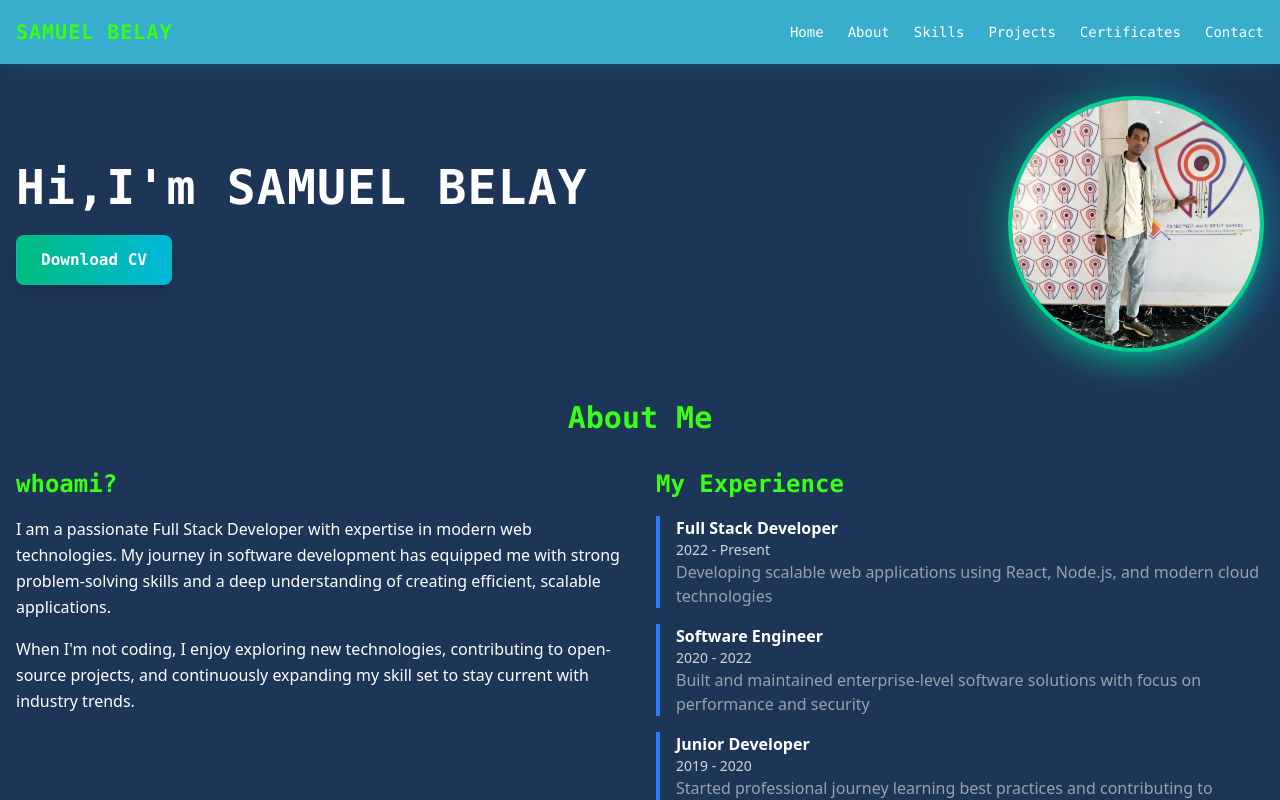
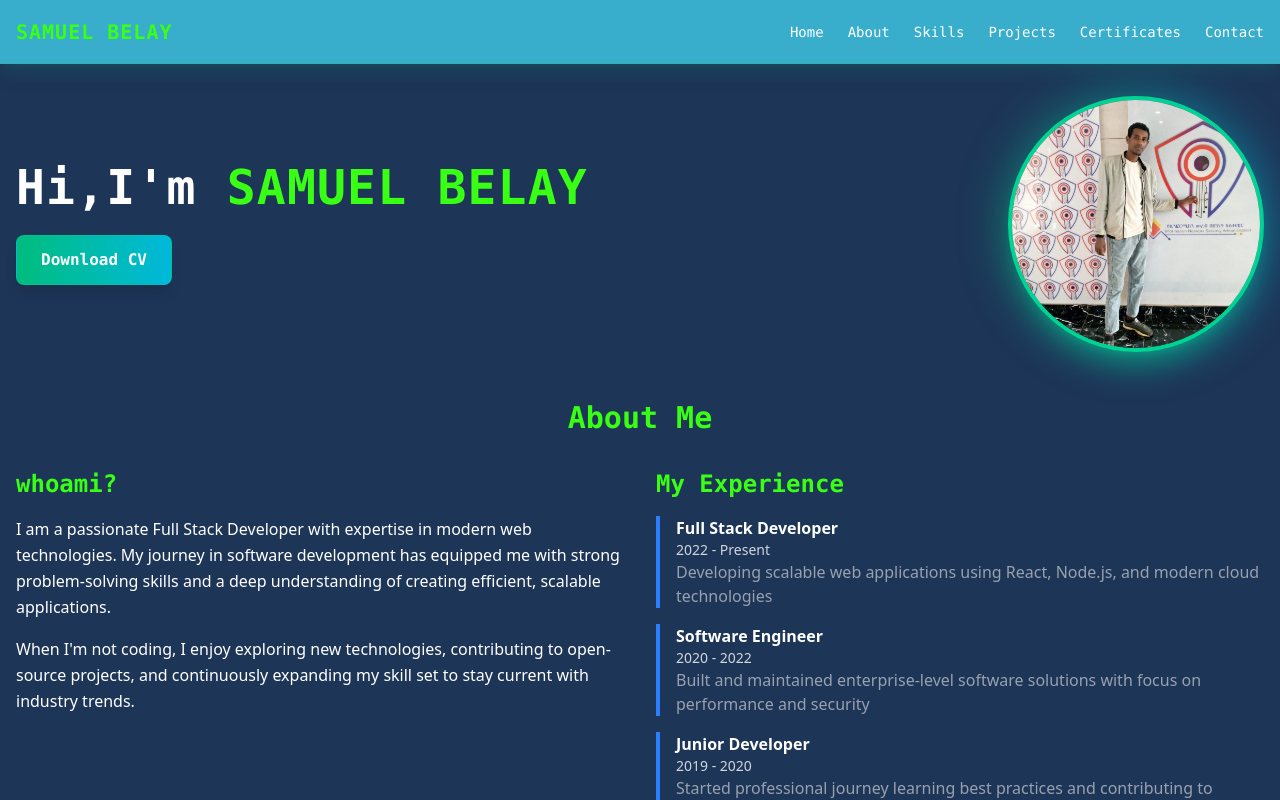
Before and after one commit to Anonimize4/mini-project-, a React (Vite) app: page / in a window 1280 px wide. Shown: the top 800 px of the page. Built offline with nearby package versions, Linux system fonts and the light colour scheme.

Commit message:
some text has been changed

```diff
--- a/src/components/HomeSection.tsx
+++ b/src/components/HomeSection.tsx
@@ -14,9 +14,10 @@ const HomeSection = () => {
             initial={{ opacity: 0, y: -20 }}
             animate={{ opacity: 1, y: 0 }}
             transition={{ duration: 0.8, delay: 0.2 }}
-            className="text-4xl md:text-5xl font-bold text-white mb-6 font-mono tracking-wide"
+            className="text-4xl md:text-5xl font-bold mb-6 font-mono tracking-wide"
           >
-            {"Hi,I'm SAMUEL BELAY"}
+            <span className="text-white">{"Hi,I'm "}</span>
+            <span style={{ color: '#39FF14' }}>{"SAMUEL BELAY"}</span>
           </motion.h1>
 
           <motion.a
```
